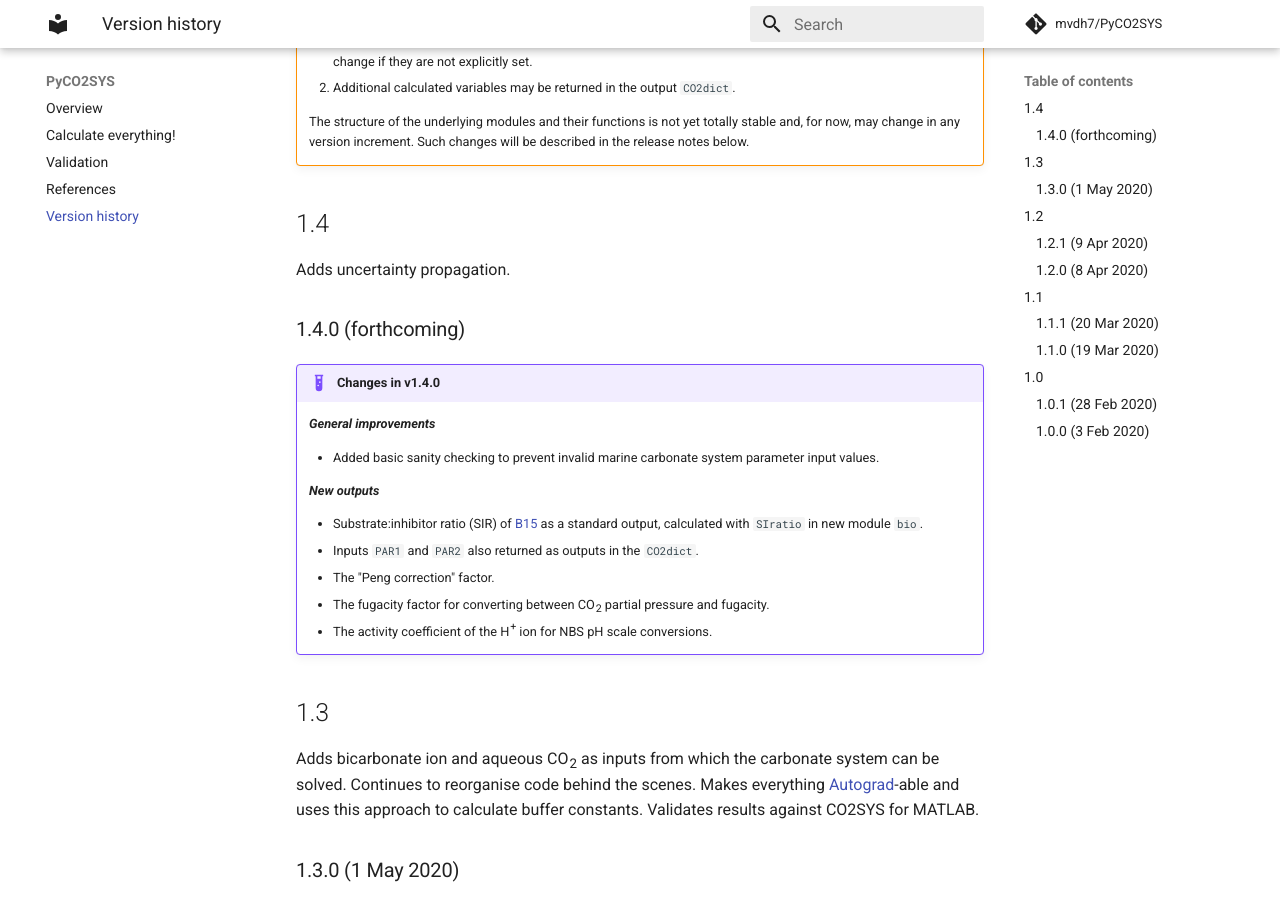
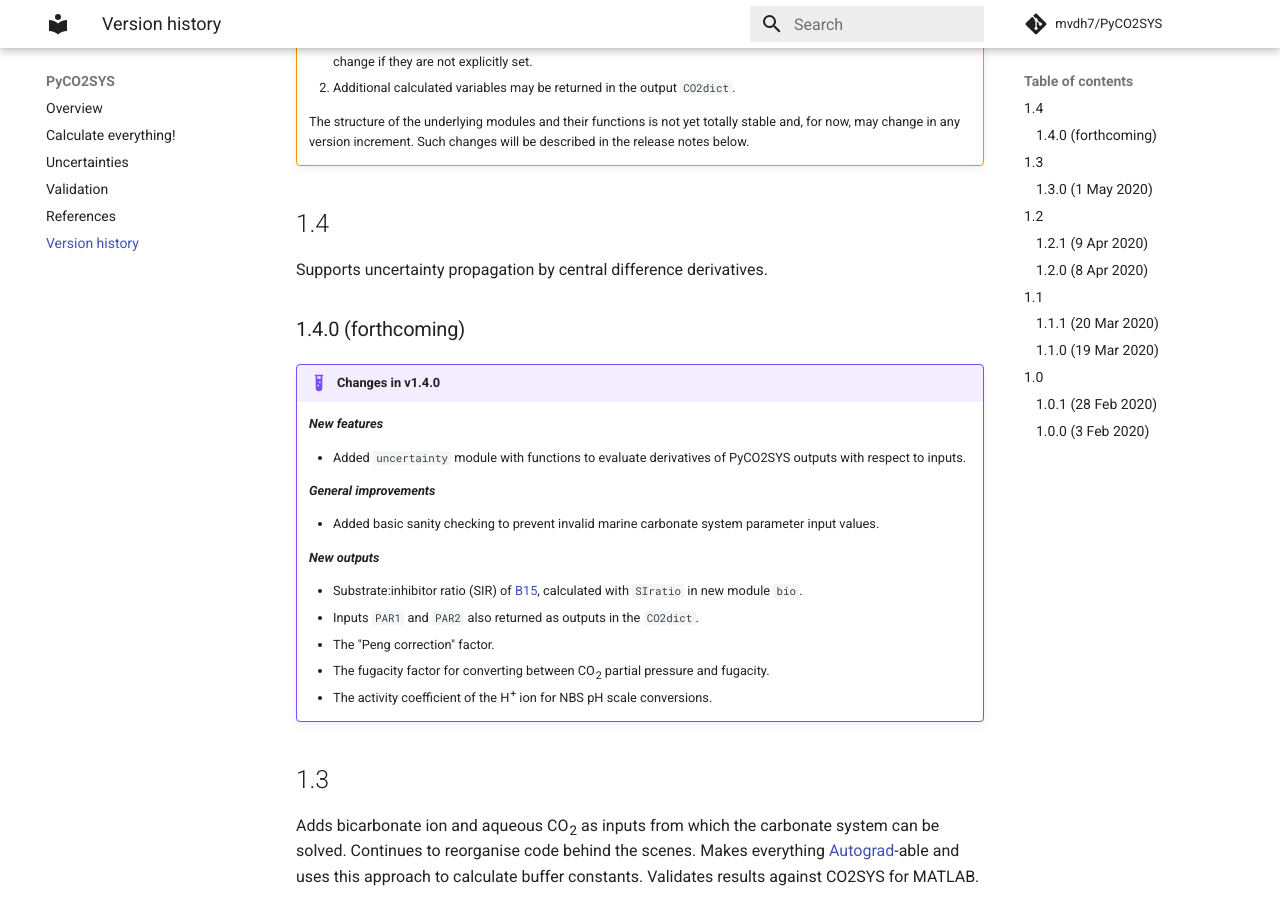
Before and after one commit to mvdh7/PyCO2SYS, an MkDocs documentation site: the page built from docs/versions.md, in a window 1280 px wide and 900 px high, scrolled down 557 px. Built offline with MkDocs 1.6.1 and Material for MkDocs 9.7.7, drawn with Linux system fonts in a browser that asks for light colours; formulas are drawn with MathJax 3; comment, search, counter and statistics services are not loaded.

Commit message:
Start to document uncertainty module

```diff
--- a/docs/versions.md
+++ b/docs/versions.md
@@ -24,11 +24,15 @@
 
 ## 1.4
 
-Adds uncertainty propagation.
+Supports uncertainty propagation by central difference derivatives.
 
 ### 1.4.0 (forthcoming)
 
 !!! example "Changes in v1.4.0"
+
+    ***New features***
+
+    * Added `uncertainty` module with functions to evaluate derivatives of PyCO2SYS outputs with respect to inputs.
 
     ***General improvements***
 
@@ -36,7 +40,7 @@ Adds uncertainty propagation.
 
     ***New outputs***
 
-    * Substrate:inhibitor ratio (SIR) of [B15](../refs/#b) as a standard output, calculated with `SIratio` in new module `bio`.
+    * Substrate:inhibitor ratio (SIR) of [B15](../refs/#b), calculated with `SIratio` in new module `bio`.
     * Inputs `PAR1` and `PAR2` also returned as outputs in the `CO2dict`.
     * The "Peng correction" factor.
     * The fugacity factor for converting between CO<sub>2</sub> partial pressure and fugacity.
--- a/mkdocs.yml
+++ b/mkdocs.yml
@@ -13,6 +13,7 @@ repo_url: https://github.com/mvdh7/PyCO2SYS
 nav:
   - Overview: index.md
   - Calculate everything!: co2sys.md
+  - Uncertainties: uncertainty.md
   # - Module reference:
   #   - <code>buffers</code>: modules/buffers.md
   #     - <code>explicit</code>: modules/explicit.md
```
Also changed, not shown: docs/uncertainty.md (added, +3 -0 lines).
